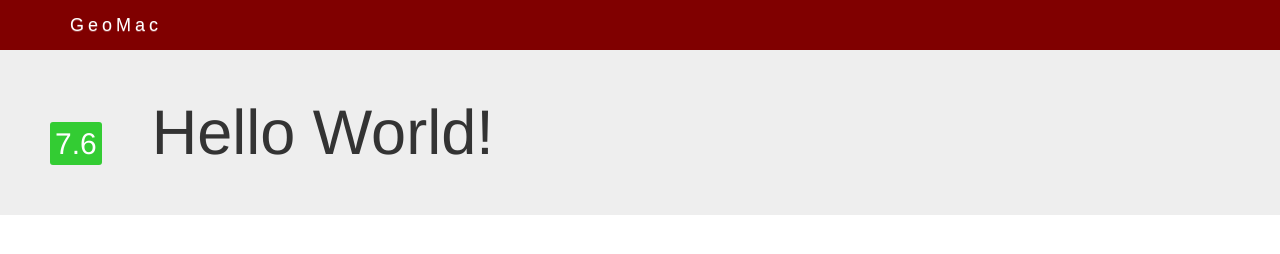
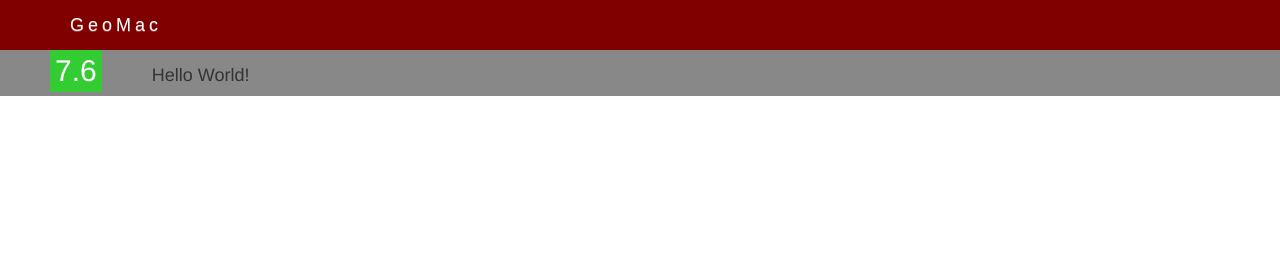
Before and after one commit to WyattWismer/geomac, a website: page pages/index.html in a window 1280 px wide. Drawn offline with nearby package versions, Linux system fonts and the light colour scheme.

Commit message:
Fix minor ui issues

```diff
--- a/package.json
+++ b/package.json
@@ -4,7 +4,8 @@
   "description": "Geo hacking game",
   "main": "index.js",
   "dependencies": {
-    "express": "^4.15.2"
+    "express": "^4.15.2",
+    "passport": "^0.3.2"
   },
   "devDependencies": {},
   "scripts": {
--- a/pages/index.html
+++ b/pages/index.html
@@ -35,8 +35,8 @@
 
   </div>
 </nav>
-<div class=jumbotron>
-  <div class="score">7.6</div><h1>Hello World!</h1>
+<div class=title-block>
+  <div class="score">7.6</div><div class="center"><h4>Hello World!</h4></div>
 </div>
 
 
--- a/style.css
+++ b/style.css
@@ -11,9 +11,14 @@ a{
 .img-center {
 	margin: 0 auto;
 }
-h1{
-    display:inline;
+.title-block{
+    background-color: #888888;
+}
+
+.center{
+    display:inline-block;
     text-align:center;
+    margin:auto;
 }
 .score{
     display:inline;
@@ -77,5 +82,12 @@ footer {
     border-width: 5px;
 }
 #map{
-    height:600px;
+    /* Firefox */
+    height: -moz-calc(100%);
+    /* WebKit */
+    height: -webkit-calc(100%);
+    /* Opera */
+    height: -o-calc(100%);
+    /* Standard */
+    height: calc(100%);
 }
```
Also changed, not shown: index.html (+1 -1 lines).
